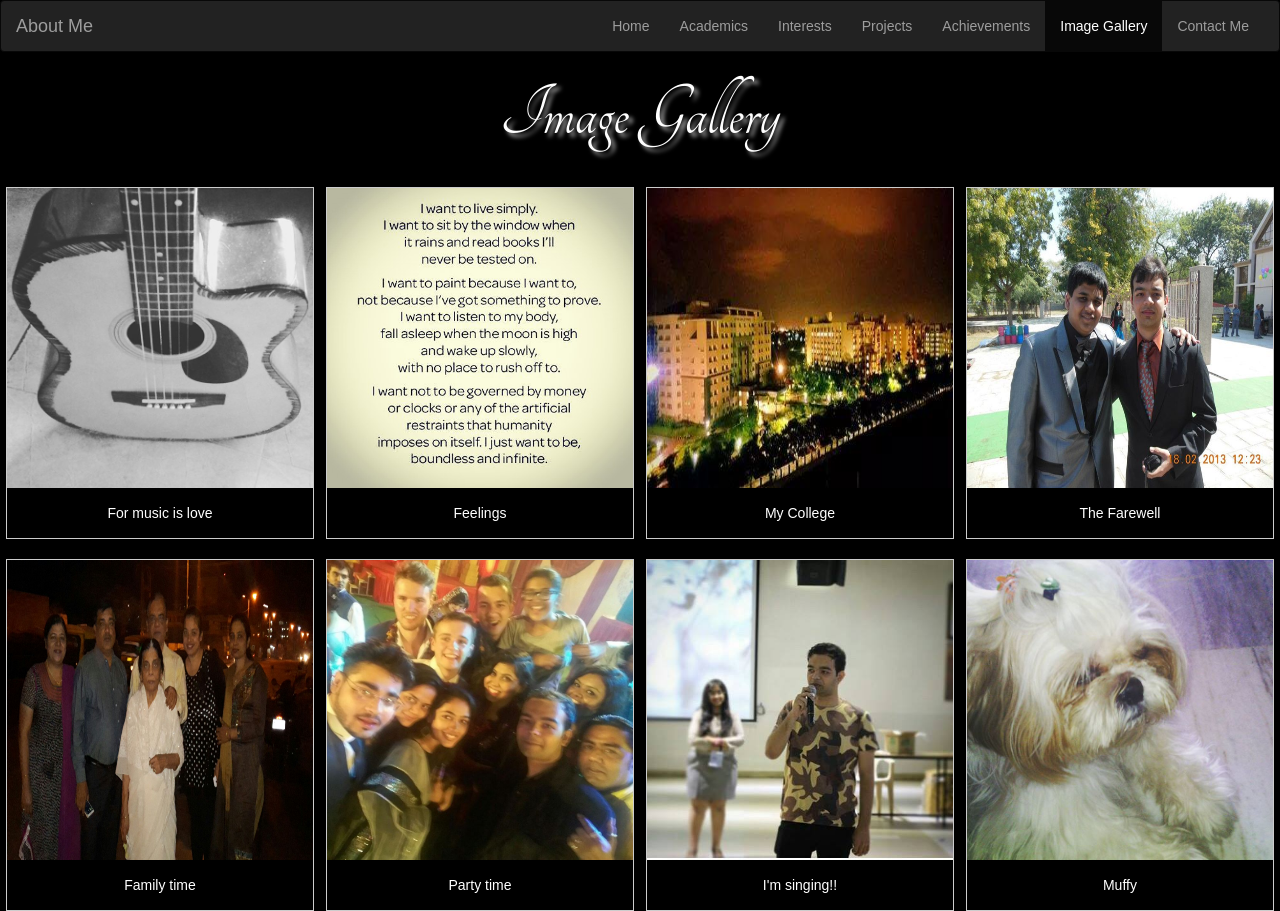
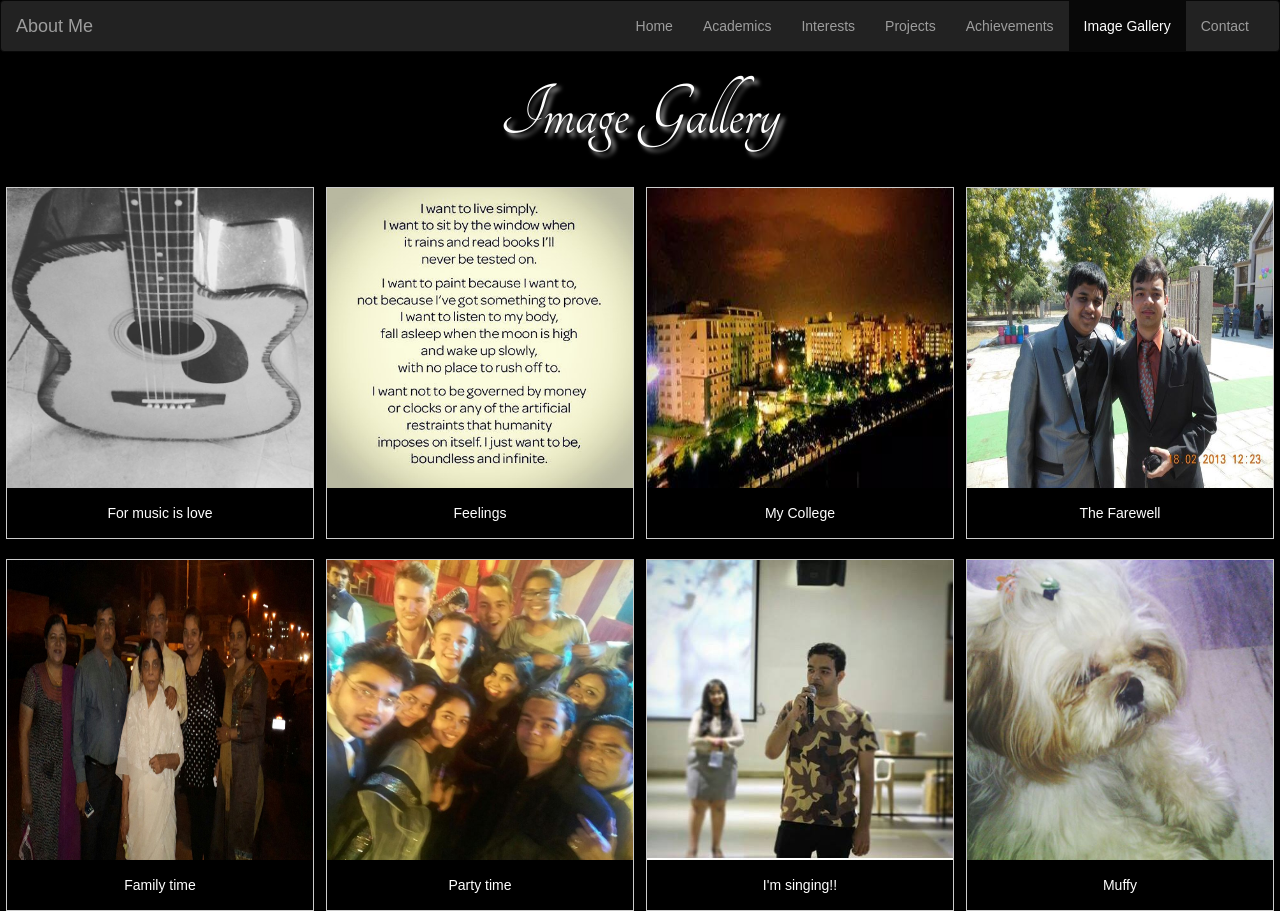
Before and after one commit to tushar5895/tushar5895, a plain HTML site: page Imagegallery.html in a window 1280 px wide. Drawn offline with Linux system fonts and the light colour scheme.

Commit message:
minor changes

```diff
--- a/Imagegallery.html
+++ b/Imagegallery.html
@@ -167,7 +167,7 @@ div.desc {
      <li><a href="project.html">Projects</a></li>
      <li><a href="achievements.html">Achievements</a></li>
 	  <li class="active"><a href="Imagegallery.html">Image Gallery</a></li>
-     <li ><a href="contact.html">Contact Me</a></li>
+     <li ><a href="contact.html">Contact</a></li>
      </ul>
    </div>
  </div>
```
Also changed, not shown: acad.html (+1 -1 lines), achievements.html (+1 -1 lines), index.html (+1 -1 lines), interest.html (+1 -1 lines), project.html (+1 -1 lines).
